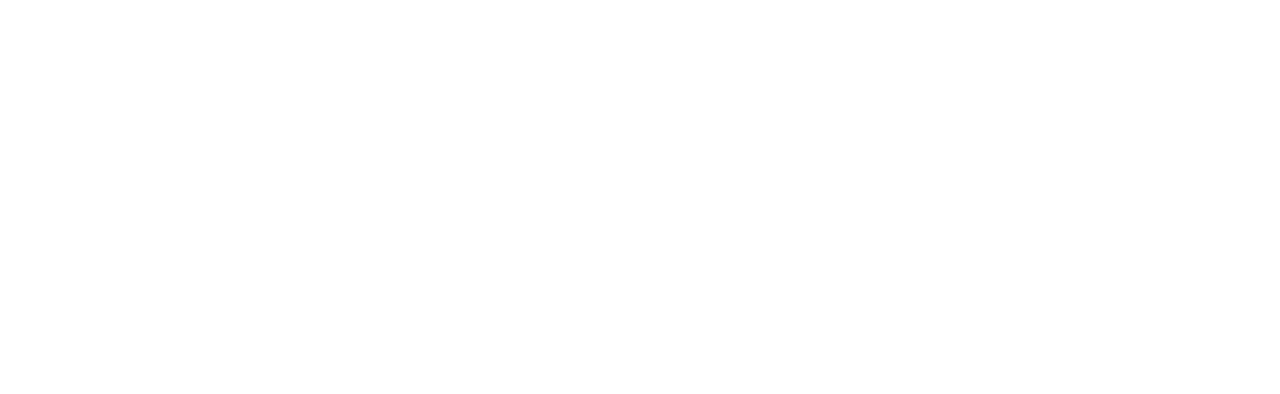
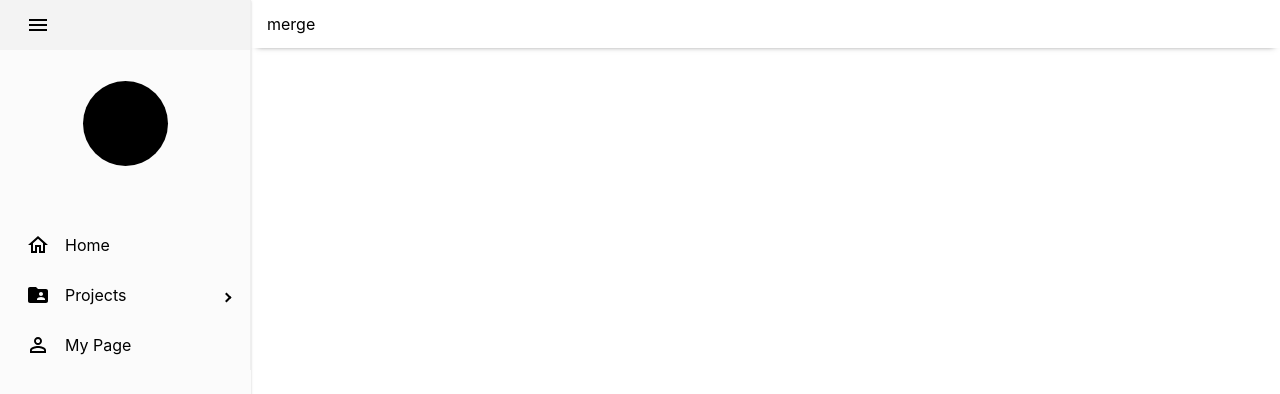
Before and after one commit to Tuk-AOK/frontend-dev, a React (Create React App) app: page /merge in a window 1280 px wide. Before the commit this address had no page. Shown: the top 394 px of the page. Built offline with nearby package versions, Linux system fonts and the light colour scheme; no server answers.

Commit message:
feat: merge 페이지 생성

```diff
--- a/src/App.tsx
+++ b/src/App.tsx
@@ -4,6 +4,7 @@
 import UploadPage from "./pages/uploadPage";
 import LogHistoryPage from "./pages/logHistoryPage";
 import LoginPage from "./pages/loginPage";
+import MergePage from "./pages/mergePage";
 
 import { BrowserRouter, Routes, Route } from "react-router-dom";
 
@@ -16,6 +17,7 @@
       <Route path="/project" element={<ProjectPage/>} />
       <Route path="/upload" element={<UploadPage/>} />
       <Route path="/loghistory" element={<LogHistoryPage/>} />
+      <Route path="/merge" element={<MergePage/>} />
     </Routes>
   </BrowserRouter>
 
--- /dev/null
+++ b/src/components/content/merge/index.ts
@@ -0,0 +1 @@
+export {default} from "./merge";
--- /dev/null
+++ b/src/components/content/merge/merge.tsx
@@ -0,0 +1,11 @@
+import { Box } from "@mui/material";
+import React, { useState } from "react";
+
+
+export default function Merge() {
+  return(
+    <Box>
+
+    </Box>
+  );
+};
--- /dev/null
+++ b/src/pages/mergePage.tsx
@@ -0,0 +1,11 @@
+import React from "react";
+import Layout from "../components/layout";
+import Merge from "../components/content/merge/merge";
+
+export default function LogHistoryPage() {
+  return (
+    <Layout headerInfo={"merge"}>
+      <Merge/>
+    </Layout>
+  );
+}
```
